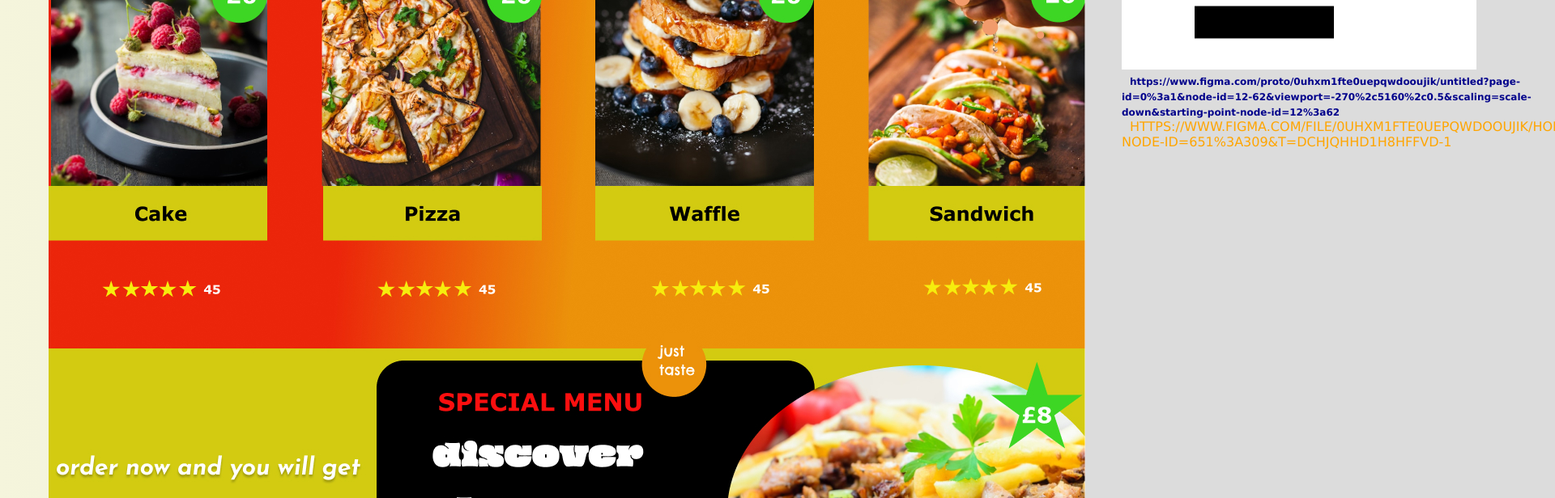
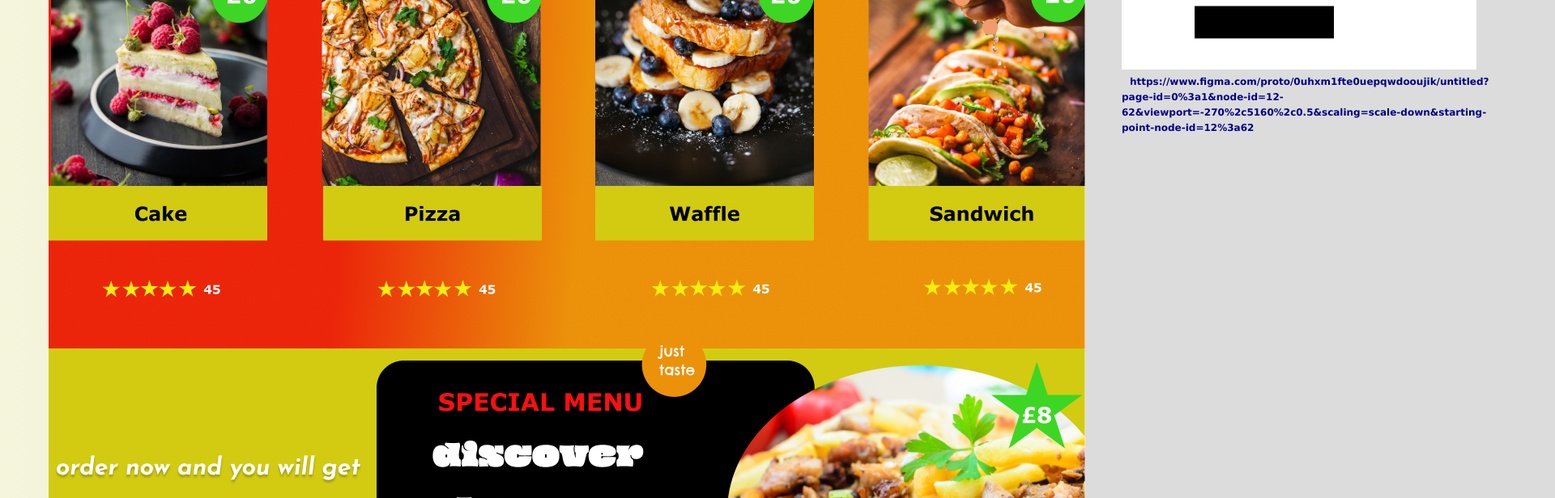
Before and after one commit to Birkbeck2/web-development-and-user-experience---assessment-02-Aybi22, a plain HTML site: page index.html in a window 1280 px wide. Shown: the part 1140-1756 px from the top of the page at 81% size, 1920 px wide, since content can reach past the window. Drawn offline with Linux system fonts and the light colour scheme.

Commit message:
"new commit"

```diff
--- a/index.html
+++ b/index.html
@@ -61,8 +61,6 @@
 
 	<div>
     <a href="https://www.figma.com/proto/0UHXm1Fte0uEpqWDoOuJIk/Untitled?page-id=0%3A1&node-id=12-62&viewport=-270%2C5160%2C0.5&scaling=scale-down&starting-point-node-id=12%3A62" class="link" >https://www.figma.com/proto/0UHXm1Fte0uEpqWDoOuJIk/Untitled?page-id=0%3A1&node-id=12-62&viewport=-270%2C5160%2C0.5&scaling=scale-down&starting-point-node-id=12%3A62</a>
-    <a href="https://www.figma.com/file/0UHXm1Fte0uEpqWDoOuJIk/home?node-id=651%3A309&t=dChjqhhd1h8hffVd-1">https://www.figma.com/file/0UHXm1Fte0uEpqWDoOuJIk/home?node-id=651%3A309&t=dChjqhhd1h8hffVd-1</a>
-
 
 </div>
 </div>
```
